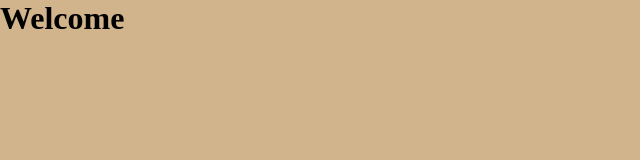
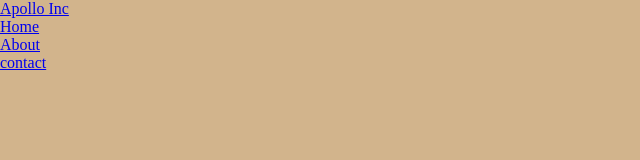
Before and after one commit to WhatAsherThinks/11-8-17exercise, a plain HTML site: page index.html in a window 1280 px wide. Shown: the whole page, without its empty margins (0-640 px from the left). Drawn offline with Linux system fonts and the light colour scheme.

Commit message:
adds nav to html

```diff
--- a/index.html
+++ b/index.html
@@ -8,6 +8,18 @@
   <title>Document</title>
 </head>
 <body>
-<h1>Welcome</h1>
+  <nav class="main-nav">
+    <a href="index.html" class="main-nav-brand"> Apollo Inc</a>
+    <ul class="main-nav-list">
+      <li>
+        <a href="home.html">Home</a></li>
+      <li>
+        <a href="about.html">About</a>
+      </li>
+      <li>
+        <a href="contact.html">contact</a>
+      </li>
+    </ul>
+  </nav>
 </body>
 </html>
```
